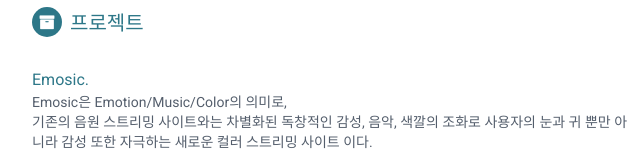
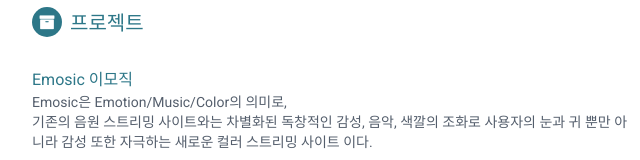
Before and after one commit to rldjqv/resume, a plain HTML site: page index.html in a window 1280 px wide. Shown: the part 640-800 px from the top of the page, 188-828 px from the left. Drawn offline with Linux system fonts and the light colour scheme.

Commit message:
Signed-off-by: rldjqv <rldjqv@gmail.com>

```diff
--- a/index.html
+++ b/index.html
@@ -139,7 +139,7 @@
                     <p></p>
                 </div><!--//intro-->
                 <div class="item">
-                    <span class="project-title"><a href="#hook">Emosic. </a></span> <br/> <span class="project-tagline">
+                    <span class="project-title"><a href="#hook">Emosic 이모직</a></span> <br/> <span class="project-tagline">
 
                     Emosic은 Emotion/Music/Color의 의미로,<br/>
                     기존의 음원 스트리밍 사이트와는 차별화된 독창적인 감성, 음악, 색깔의 조화로 사용자의 눈과 귀 뿐만 아니라 감성 또한 자극하는 새로운
```
